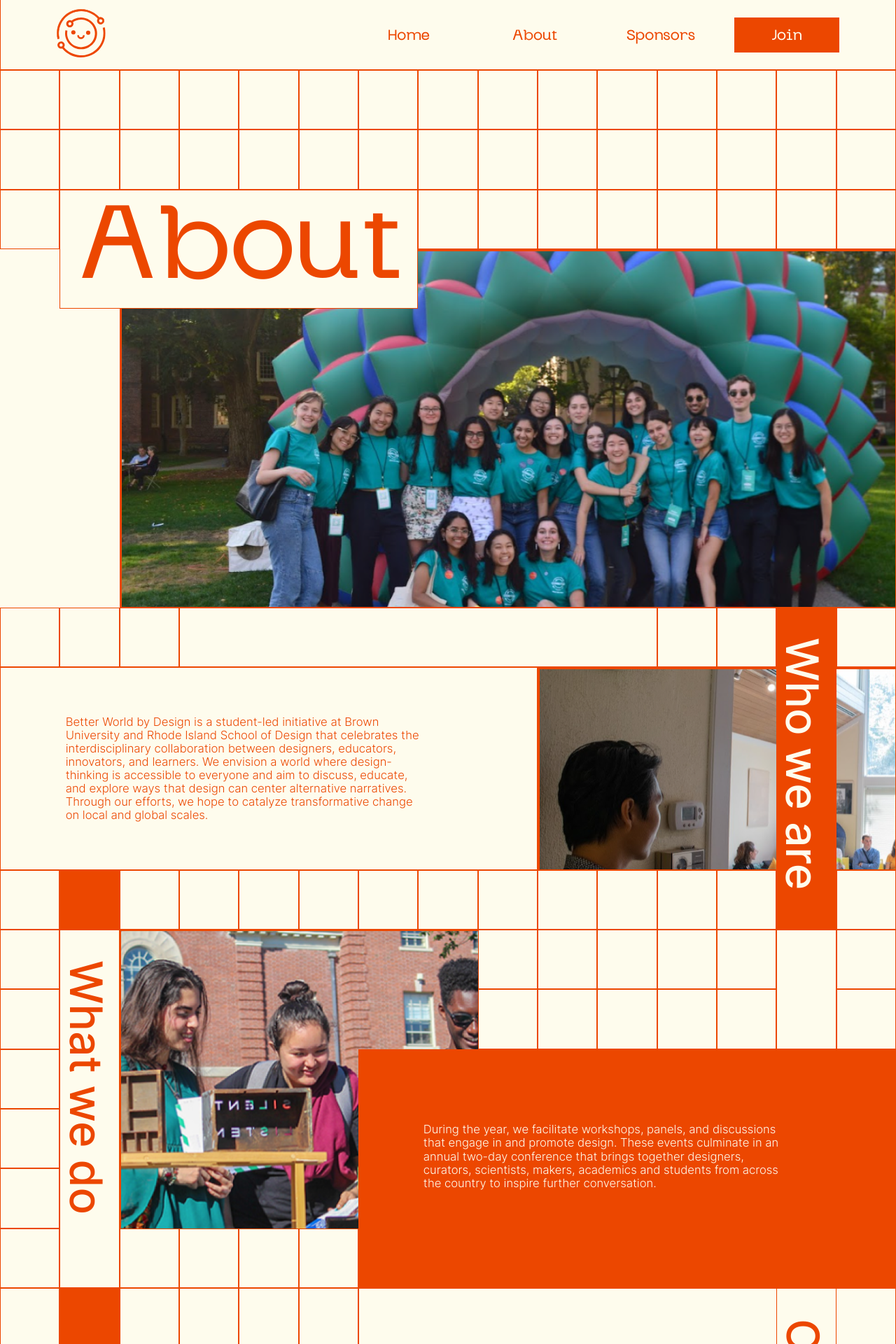
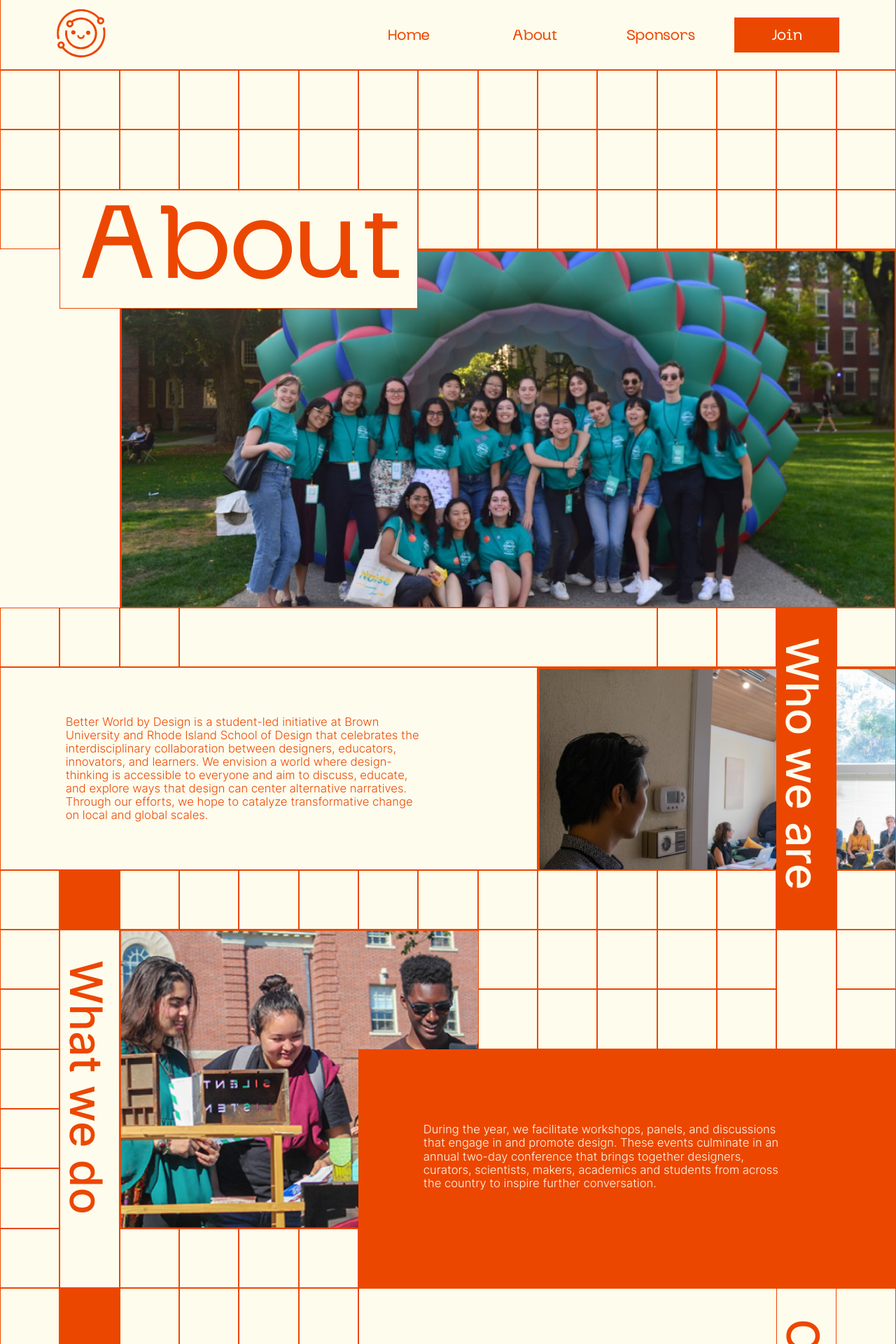
Before and after one commit to artemagvanian/bwxd-website-2022, a React (Vite) app: page /about in a window 1280 px wide. Shown: the top 1920 px of the page at 70% size. Built offline with nearby package versions, Linux system fonts and the light colour scheme.

Commit message:
Add background-size: cover property to images

```diff
--- a/src/views/About.module.scss
+++ b/src/views/About.module.scss
@@ -92,6 +92,7 @@
   grid-column: 3 / span 13;
   grid-row: 4 / span 6;
   background-image: url("../assets/imgs/about1.png");
+  background-size: cover;
 }
 
 .emptyBoxTwo{
@@ -120,6 +121,7 @@
    width: 100%;
    height: 100%;
   background-image: url("../assets/imgs/about2.png");
+  background-size: cover;
 }
 
 .vertBox{
@@ -171,6 +173,7 @@
   grid-row: 16 / span 5; // TODO: WHY
   grid-column-end: 9;
   background-image: url("../assets/imgs/about3.png");
+  background-size: cover;
 }
 
 .whatWeDo{
```
